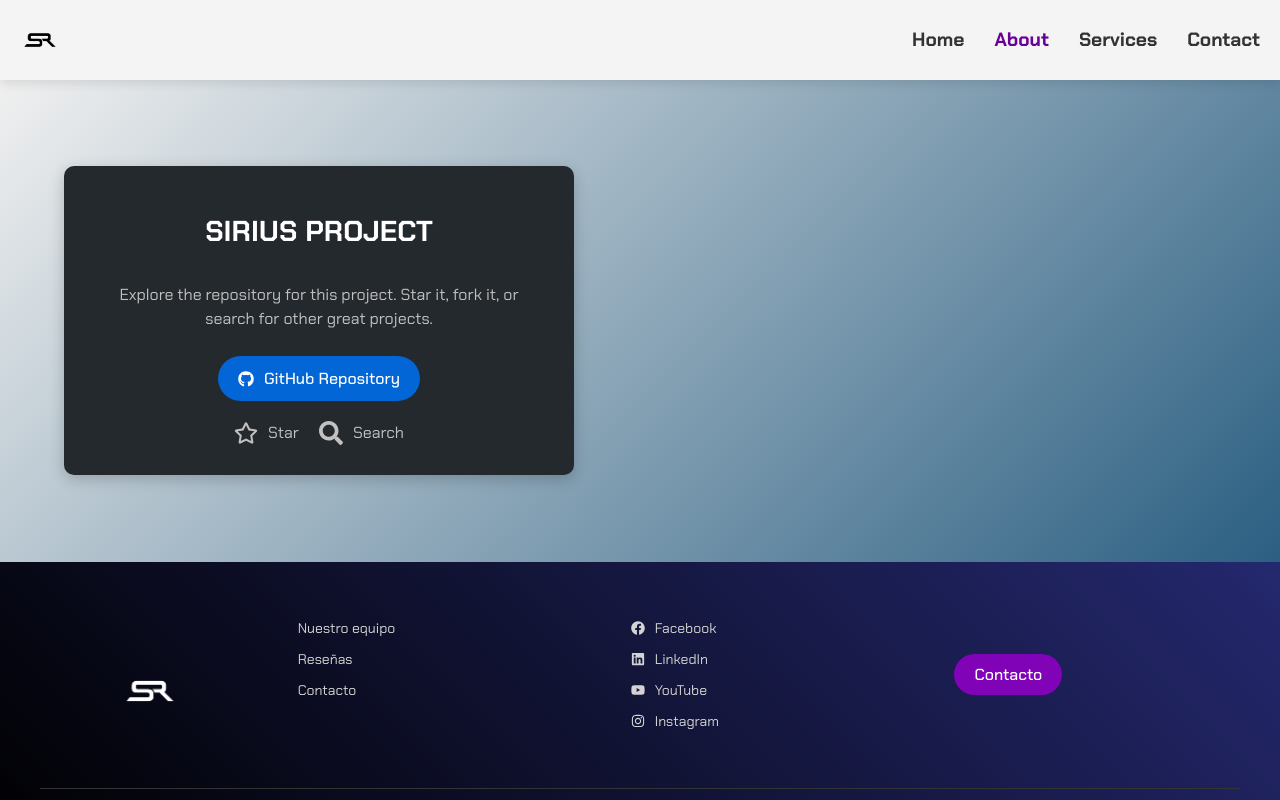
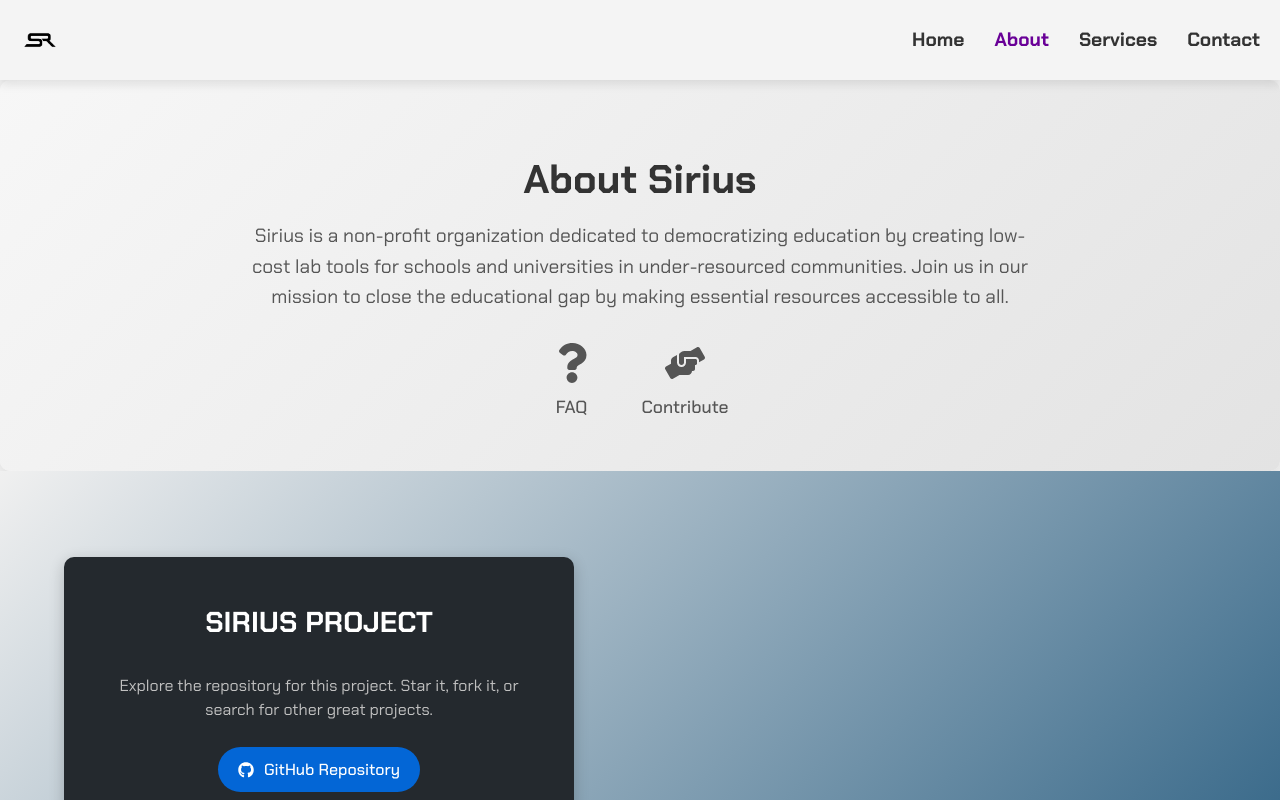
Before and after one commit to YummySalamy/sirius-landing-page, a React (Vite) app: page /about in a window 1280 px wide. Shown: the top 800 px of the page. Built offline with nearby package versions, Linux system fonts and the light colour scheme.

Commit message:
version (0.0.0.5)

```diff
--- /dev/null
+++ b/src/components/banners/AboutUsBanner.jsx
@@ -0,0 +1,29 @@
+import React from "react";
+import { FaQuestion, FaHandsHelping } from "react-icons/fa";
+import './assets/styles/Banners.css';
+
+const AboutUsBanner = () => {
+    return (
+        <div className="about-us-banner">
+            <div className="about-us-banner-content">
+                <h1>About Sirius</h1>
+                <p>
+                    Sirius is a non-profit organization dedicated to democratizing education by creating low-cost lab tools for schools and universities in under-resourced communities.
+                    Join us in our mission to close the educational gap by making essential resources accessible to all.
+                </p>
+                <div className="about-us-icons">
+                    <a href="#faq" className="about-us-icon">
+                        <FaQuestion />
+                        <p>FAQ</p>
+                    </a>
+                    <a href="#contribute" className="about-us-icon">
+                        <FaHandsHelping />
+                        <p>Contribute</p>
+                    </a>
+                </div>
+            </div>
+        </div>
+    );
+}
+
+export default AboutUsBanner;
--- a/src/components/banners/assets/styles/Banners.css
+++ b/src/components/banners/assets/styles/Banners.css
@@ -140,6 +140,88 @@
     transform: scale(1.05);
 }
 
+/* About Us Banner styles */
+.about-us-banner {
+    background: linear-gradient(135deg, #f7f7f7, #e3e3e3);
+    padding: 50px 20px;
+    display: flex;
+    justify-content: center;
+    align-items: center;
+    text-align: center;
+    border-radius: 10px;
+    box-shadow: 0 5px 15px rgba(0, 0, 0, 0.1);
+    /* margin: 40px 0; */
+}
+
+.about-us-banner-content {
+    max-width: 800px;
+}
+
+.about-us-banner-content h1 {
+    font-size: 2.5rem;
+    color: #333;
+    margin-bottom: 20px;
+}
+
+.about-us-banner-content p {
+    font-size: 1.2rem;
+    line-height: 1.6;
+    color: #555;
+    margin-bottom: 30px;
+}
+
+.about-us-icons {
+    display: flex;
+    justify-content: center;
+    gap: 50px;
+}
+
+.about-us-icon {
+    display: flex;
+    flex-direction: column;
+    align-items: center;
+    text-decoration: none;
+    color: #555;
+    transition: color 0.3s ease;
+}
+
+.about-us-icon:hover {
+    color: #6a42c8;
+}
+
+.about-us-icon svg {
+    font-size: 2.5rem;
+    margin-bottom: 10px;
+}
+
+.about-us-icon p {
+    font-size: 1.1rem;
+    margin: 0;
+}
+
+@media (max-width: 768px) {
+    .about-us-banner {
+        padding: 30px 15px;
+    }
+
+    .about-us-banner-content h1 {
+        font-size: 2rem;
+    }
+
+    .about-us-icons {
+        gap: 30px;
+    }
+
+    .about-us-icon svg {
+        font-size: 2rem;
+    }
+
+    .about-us-icon p {
+        font-size: 1rem;
+    }
+}
+
+
 @media (max-width: 1024px) {
     .services-cards {
         grid-template-columns: repeat(2, 1fr);
--- a/src/views/About.jsx
+++ b/src/views/About.jsx
@@ -1,5 +1,6 @@
 import React from "react";
 import MainHeader from "../components/headers/MainHeader";
+import AboutUsBanner from "../components/banners/AboutUsBanner";
 import GitHubInfo from "../components/extra/GitHubInfo";
 import BasicFooter from "../components/footers/BasicFooter";
 import './assets/styles/Views.css'
@@ -9,6 +10,7 @@ const About = () => {
     return (
         <div className="landing-page">
             <MainHeader />
+            <AboutUsBanner />
             <GitHubInfo />
             <BasicFooter />
         </div>
```
